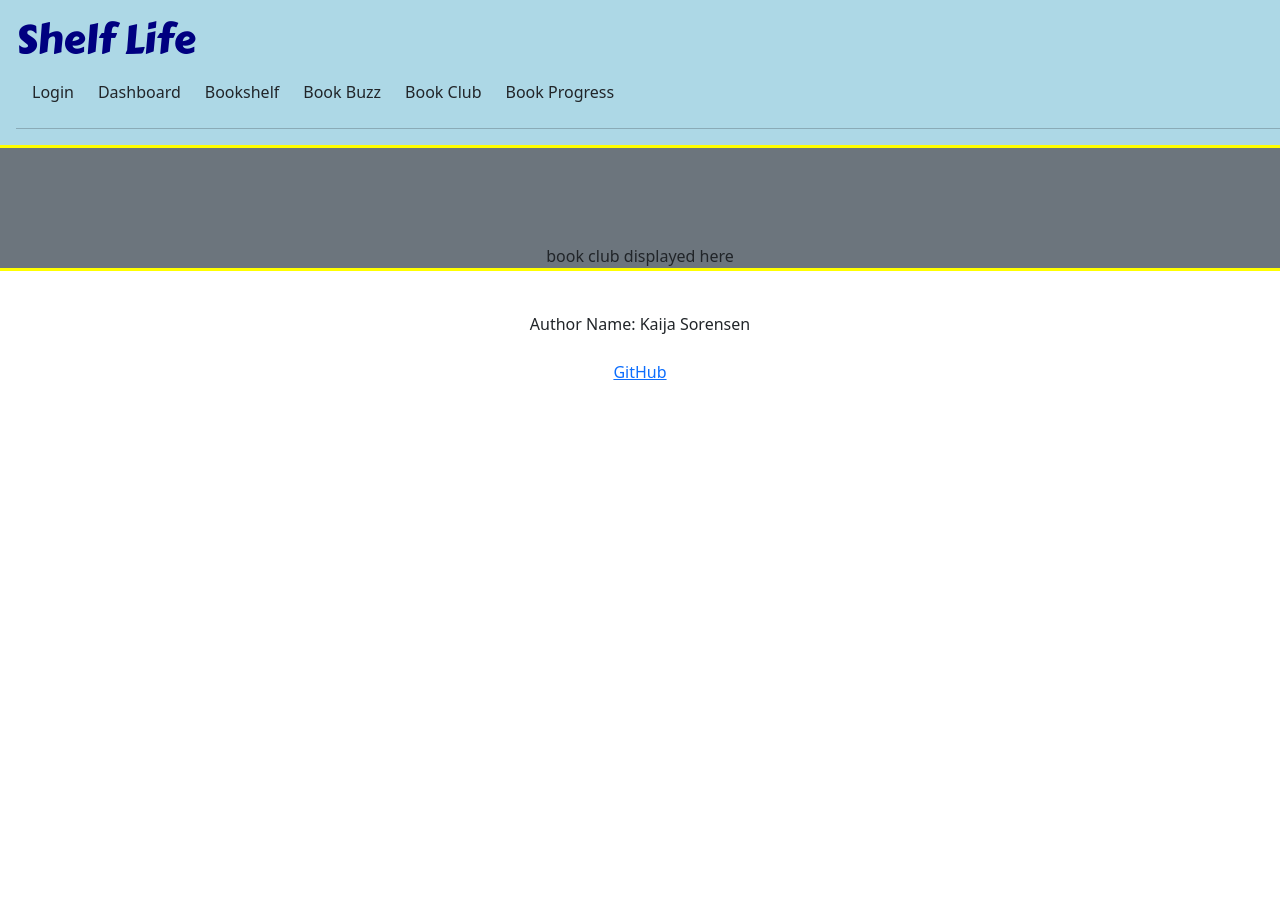
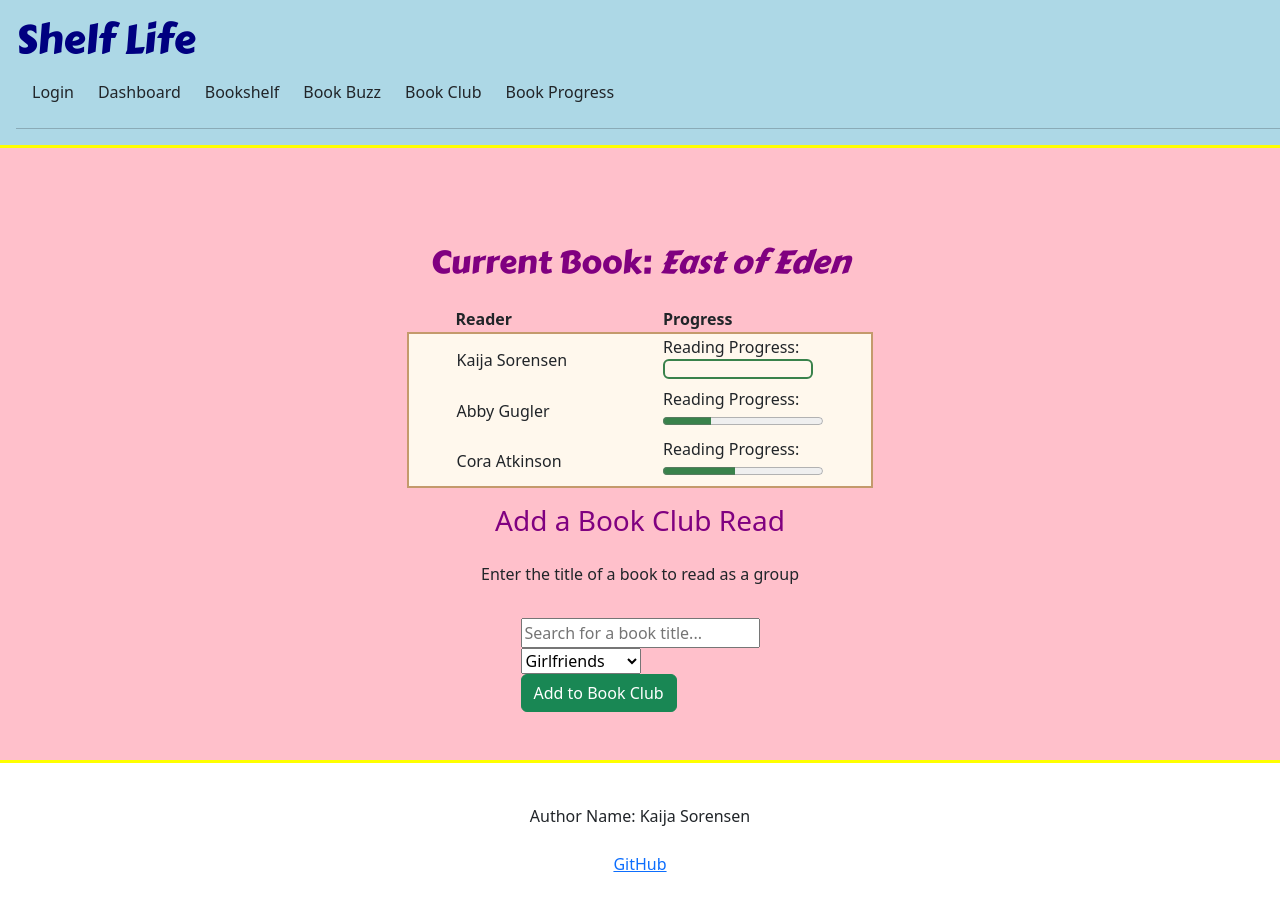
Before and after one commit to kaijakaye/startup, a React (Vite) app in the folder startup-react-p1/: page /bookclub in a window 1280 px wide. Before the commit the page ends 800 px from the top, so only its background shows below. Built offline with nearby package versions, Linux system fonts and the light colour scheme.

Commit message:
book club component

```diff
--- /dev/null
+++ b/startup-react-p1/src/bookclub/bookclub.css
@@ -0,0 +1,19 @@
+tbody {
+  padding: 1rem;
+  background-color: #fff8ed;
+  border: 2px solid #c49a6c;
+  border-radius: 10px;
+
+}
+
+td {
+  padding-left: 3rem;
+  padding-right: 3rem;
+
+}
+
+th {
+  padding-left: 3rem;
+  padding-right: 3rem;
+
+}
--- a/startup-react-p1/src/bookclub/bookclub.jsx
+++ b/startup-react-p1/src/bookclub/bookclub.jsx
@@ -1,9 +1,48 @@
 import React from 'react';
+import './bookclub.css';
 
 export function BookClub() {
   return (
-    <main className="container-fluid bg-secondary text-center">
-      <div>book club displayed here</div>
+    <main>
+      <h2>Current Book: <i>East of Eden</i></h2>
+      <table>
+        <thead>
+          <tr>
+            <th>Reader</th>
+            <th>Progress</th>
+          </tr>
+        </thead>
+        <tbody>
+          <tr>
+            <td>Kaija Sorensen</td>
+            <td><label for="reading-progress">Reading Progress:</label> <progress id="reading-progress" value="65" max="100"></progress></td>
+          </tr>
+          <tr>
+            <td>Abby Gugler</td>
+            <td><label for="reading-progress-2">Reading Progress:</label> <progress id="reading-progress-2" value="30" max="100"></progress></td>
+          </tr>
+          <tr>
+            <td>Cora Atkinson</td>
+            <td><label for="reading-progress-3">Reading Progress:</label> <progress id="reading-progress-3" value="45" max="100"></progress></td>
+          </tr>
+        </tbody>
+      </table>
+
+      <h3>Add a Book Club Read</h3>
+                <p>Enter the title of a book to read as a group</p>
+                <form method="get" action="bookshelf.html">
+                    <div>
+                    <input type="text" placeholder="Search for a book title..." />
+                    </div>
+                    <div class="api-book-result">
+                    </div>
+                    <select id="options-clubs" name="options-clubs" placeholder="Select a book club group to read this with">
+                        <option value="Girlfriends">Girlfriends</option>
+                        <option value="Family">Family</option>
+                        <option value="Work Besties">Work Besties</option>
+                    </select><br></br>
+                    <button class="btn btn-success" type="submit">Add to Book Club</button>
+                </form>
     </main>
   );
 }
```
